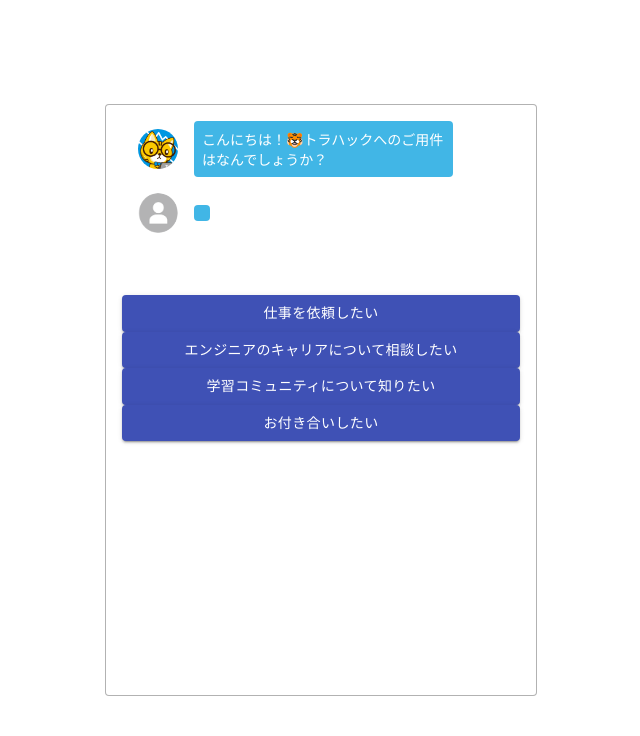
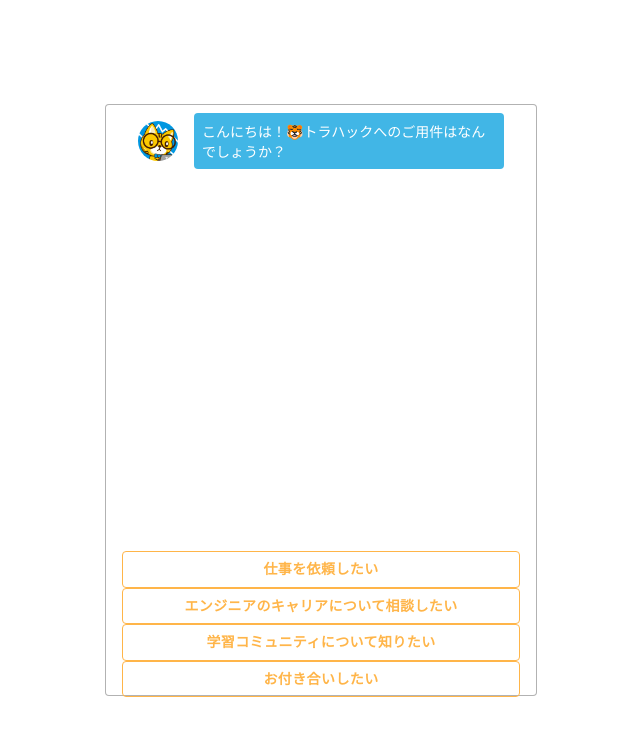
Before and after one commit to ishikawataro/chatbot-DEMO, a React (Create React App) app: page / in a window 1280 px wide. Shown: the top 736 px of the page, without its empty margins (319-959 px from the left). Built offline with nearby package versions, Linux system fonts and the light colour scheme.

Commit message:
torazemi6

```diff
--- a/src/App.jsx
+++ b/src/App.jsx
@@ -13,6 +13,7 @@
       dataset:defaultDataset,
       open:false
     }
+    this.selectAnswer=this.selectAnswer.bind(this)
   }
 
   displayNextQuestion=(nextQuestionId)=>{
@@ -20,12 +21,12 @@
     chats.push({
       text:this.state.dataset[nextQuestionId].question,
       type:'question'
-    })
+    });
     this.setState({
       answers:this.state.dataset[nextQuestionId].answers,
       chats:chats,
       currentId:nextQuestionId
-    })
+    });
   }
 
   selectAnswer = (selectedAnswer,nextQuestionId) =>{
@@ -59,8 +60,13 @@
     return (
       <section className="c-section">
         <div className="c-box">
-          <Chats chats={this.state.chats} />
-          <AnswersList answers={this.state.answers}/>
+          <Chats
+            chats={this.state.chats}
+          />
+          <AnswersList
+            answers={this.state.answers}
+            select={this.selectAnswer}
+          />
         </div>
       </section>
     );
--- a/src/components/Answer.jsx
+++ b/src/components/Answer.jsx
@@ -1,17 +1,28 @@
 import React from 'react'
-import { makeStyles } from '@material-ui/core/styles';
+import { makeStyles, createStyles } from '@material-ui/core/styles';
 import Button from '@material-ui/core/Button';
 
-const useStyles = makeStyles((theme) => ({
-    root: {
-
-    },
-  }));
+const useStyles = makeStyles(() => (
+    createStyles({
+        "button":{
+            borderColor:"#FFB549",
+            color:"#FFB549",
+            fontWeight:600,
+            marginButton:"8px",
+            "&:hover":{
+                backgroundColor:"#FFB549",
+                color:"#fff"
+            }
+        }
+    })
+));
 
 const Answer = (props) => {
-    // const classes = useStyles();
+    const classes = useStyles();
     return(
-        <Button variant="contained" color="primary">
+        <Button
+            className={classes.button}
+            variant="outlined" onClick={()=>props.select(props.content, props.nextId)}>
             {props.content}
         </Button>
     )
--- a/src/components/AnswersList.jsx
+++ b/src/components/AnswersList.jsx
@@ -5,7 +5,7 @@
     return(
         <div className="c-grid__answer">
             {props.answers.map((value,index)=>{
-                return <Answer content={value.content} key={index.toString()}/>
+                return <Answer content={value.content} key={index.toString()} nextId={value.nextId} select={props.select}  />
             })}
         </div>
     )
--- a/src/components/Chat.jsx
+++ b/src/components/Chat.jsx
@@ -10,7 +10,7 @@
     const isQuestion=(props.type==='question');
     const classes=isQuestion ? 'p-chat__row':'p-chat__reverse'
     return(
-        <ListItem>
+        <ListItem className={classes}>
             <ListItemAvatar>
                 {isQuestion ? (
                     <Avatar alt="icon" src={Torahack} />
--- a/src/components/Chats.jsx
+++ b/src/components/Chats.jsx
@@ -1,25 +1,26 @@
 import React from 'react'
-import { makeStyles } from '@material-ui/core/styles';
+import { makeStyles,createStyles } from '@material-ui/core/styles';
 import List from '@material-ui/core/List';
 import {Chat} from './index'
 
-const useStyles = makeStyles((theme) => ({
-    root: {
-      width: '100%',
-      maxWidth: '36ch',
-      backgroundColor: theme.palette.background.paper,
-    },
-  }));
+const useStyles = makeStyles(() =>
+    createStyles({
+        "chats":{
+            height:400,
+            padding:"0",
+            overflow:"auto"
+        }
+    }),
+);
 
 const Chats=(props)=>{
     const classes=useStyles();
 
     return(
-        <List className={classes.root}>
+        <List className={classes.chats}>
             {props.chats.map((chat,index)=>{
                 return <Chat text={chat.text} type={chat.type} key={index.toString()} />
             })}
-            <Chat />
         </List>
     )
 }
```
